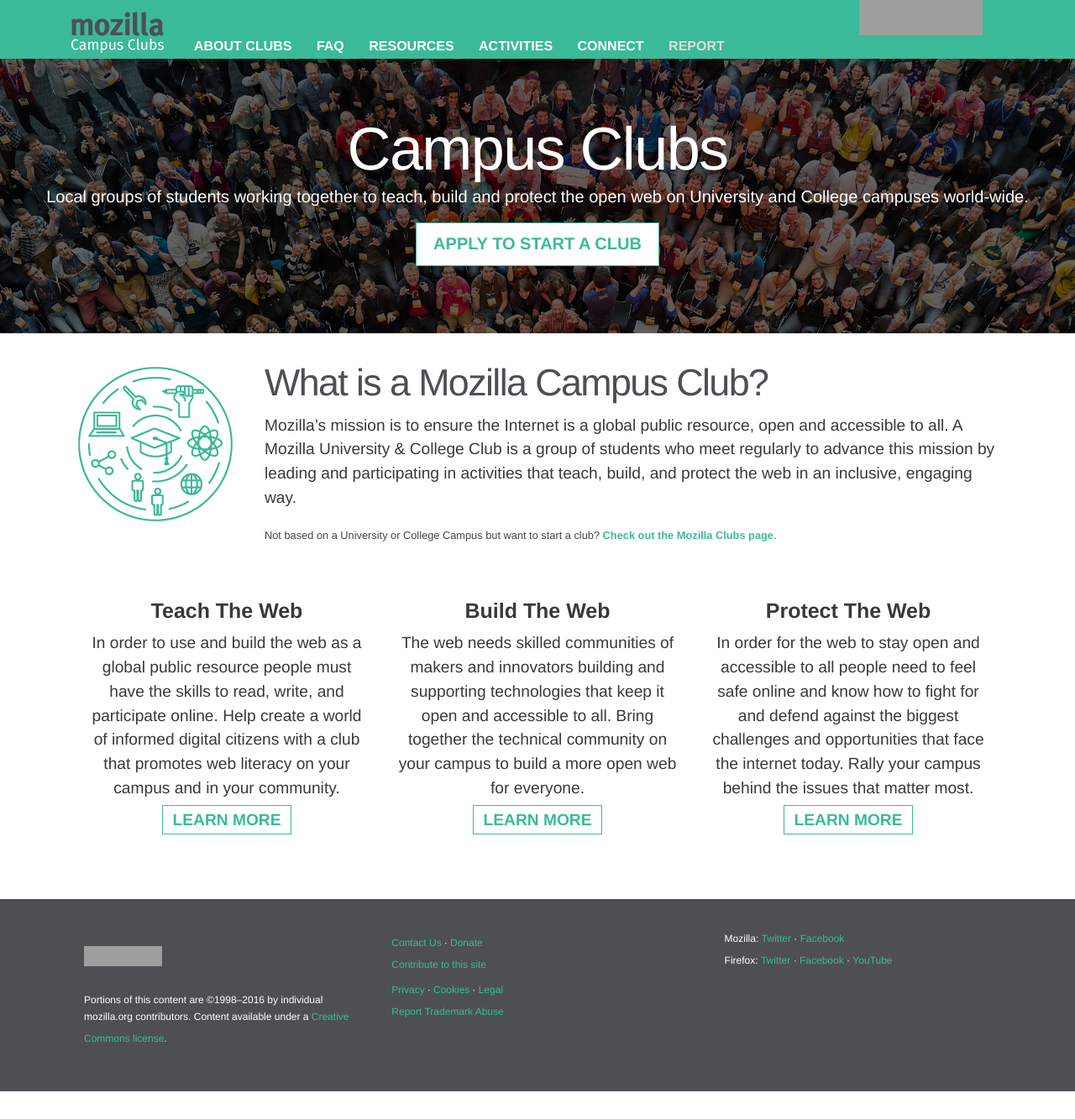
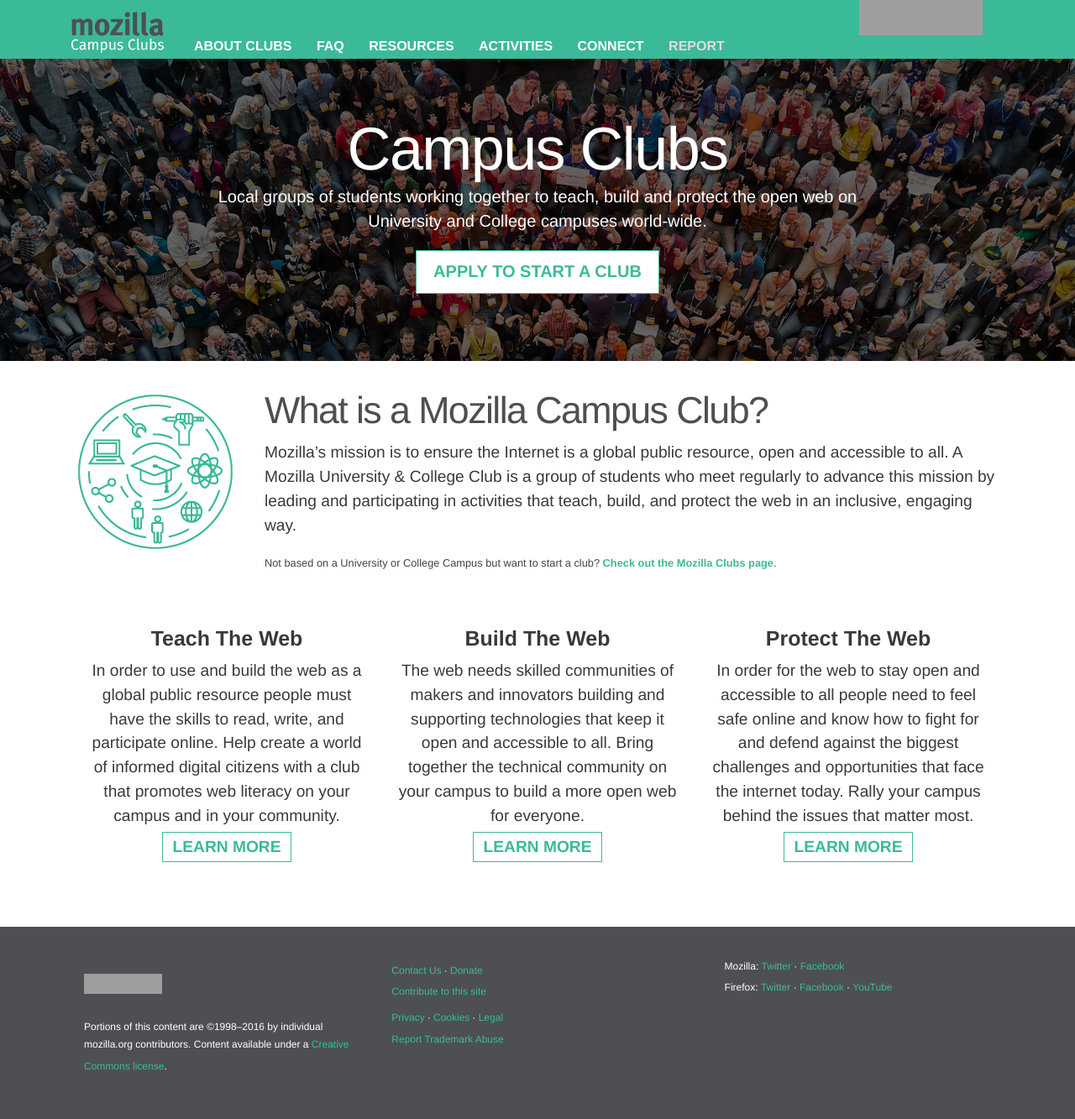
Before and after one commit to mozilla/mozilla-campus-clubs, a Jekyll site: the page built from index.html, in a window 1280 px wide. Shown: the whole page at 84% size. Built offline with Jekyll 4.4.1, drawn with Linux system fonts in a browser that asks for light colours; some web fonts are replaced; before the commit the page ends 1300 px from its top, so only the background shows below that; grey boxes are pictures that could not be loaded.

Commit message:
Adjust subtitle to 2 lines

```diff
--- a/static/css/app.css
+++ b/static/css/app.css
@@ -150,8 +150,11 @@ nav a:hover {
     border-radius: 0;
 }
 
-.jumbotron .lead {
+.jumbotron .lead:nth-child(2)  {
     color: white;
+    max-width: 800px;
+    margin: auto;
+    margin-bottom: 20px;
 }
 
 .float-left {
```
